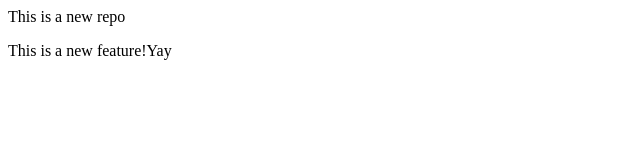
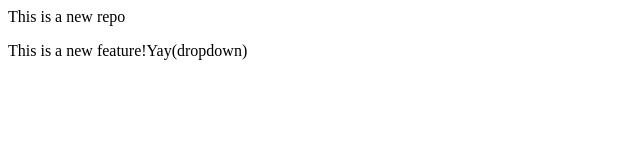
Before and after one commit to Tanya1203/localRepo, a plain HTML site: page index.html in a window 1280 px wide. Shown: the full height of the page, 0-640 px from the left. Drawn offline with Linux system fonts and the light colour scheme.

Commit message:
Adding dropdown

```diff
--- a/index.html
+++ b/index.html
@@ -1,2 +1,2 @@
 <p>This is a new repo</p>
-<p>This is a new feature!Yay</p>
+<p>This is a new feature!Yay(dropdown)</p>
```
